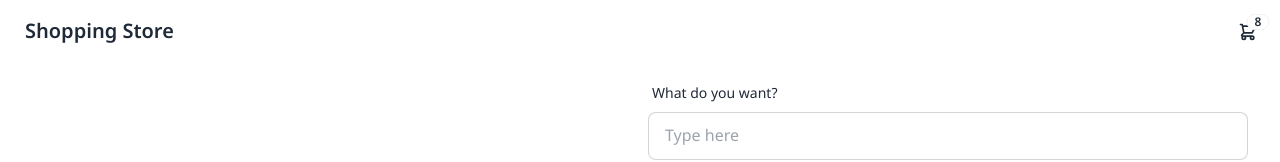
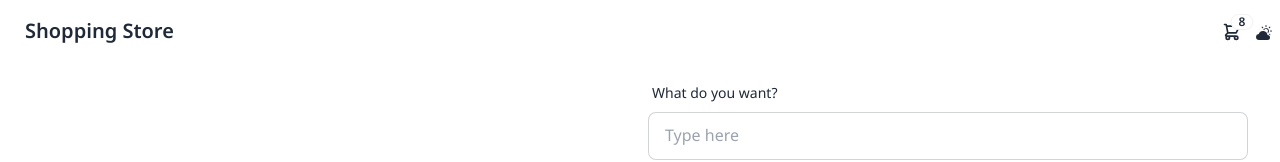
Before and after one commit to aomsk/shopping-store, a React (Vite) app: page / in a window 1280 px wide. Shown: the top 162 px of the page. Built offline with nearby package versions, Linux system fonts and the light colour scheme; no server answers.

Commit message:
feat: dark/light mode

```diff
--- a/src/App.tsx
+++ b/src/App.tsx
@@ -8,8 +8,12 @@ import Home from "./views/Home";
 import ProductDetail from "./views/ProductDetail";
 import Cart from "./views/Cart";
 
+// Context
+import { ThemeProvider } from "./context/ThemeContext";
+
 function App() {
   return (
+    <ThemeProvider>
       <>
         <Navbar />
         <Routes>
@@ -18,6 +22,7 @@ function App() {
           <Route path="/cart" element={<Cart />} />
         </Routes>
       </>
+    </ThemeProvider>
   );
 }
 
--- a/src/components/Navbar.tsx
+++ b/src/components/Navbar.tsx
@@ -1,6 +1,11 @@
 import { Link } from "react-router-dom";
+import { useContext } from "react";
+import { ThemeContext } from "../context/ThemeContext";
+import { BsCloudSunFill, BsCloudMoonFill } from "react-icons/bs";
 
 function Navbar() {
+  const { theme, toggleTheme } = useContext(ThemeContext);
+
   return (
     <div className="navbar bg-base-100">
       <div className="flex-1">
@@ -42,30 +47,9 @@ function Navbar() {
             </div>
           </div>
         </div>
-        {/* <div className="dropdown dropdown-end">
-          <label tabIndex={0} className="btn btn-ghost btn-circle avatar">
-            <div className="w-10 rounded-full">
-              <img src="/images/stock/photo-1534528741775-53994a69daeb.jpg" />
-            </div>
-          </label>
-          <ul
-            tabIndex={0}
-            className="menu menu-sm dropdown-content mt-3 z-[1] p-2 shadow bg-base-100 rounded-box w-52"
-          >
-            <li>
-              <a className="justify-between">
-                Profile
-                <span className="badge">New</span>
-              </a>
-            </li>
-            <li>
-              <a>Settings</a>
-            </li>
-            <li>
-              <a>Logout</a>
-            </li>
-          </ul>
-        </div> */}
+        <div onClick={toggleTheme}>
+          {theme === "light" ? <BsCloudSunFill /> : <BsCloudMoonFill />}
+        </div>
       </div>
     </div>
   );
--- /dev/null
+++ b/src/context/ThemeContext.tsx
@@ -0,0 +1,32 @@
+import { createContext, useState } from "react";
+
+interface IthemeContext {
+  theme: string;
+  toggleTheme?: () => void;
+}
+
+const defaultState = {
+  theme: "light",
+};
+
+type Props = {
+  children: JSX.Element | JSX.Element[];
+};
+
+export const ThemeContext = createContext<IthemeContext>(defaultState);
+
+export const ThemeProvider = ({ children }: Props) => {
+  const [theme, setTheme] = useState(defaultState.theme);
+
+  const toggleTheme = () => {
+    if (theme === "light") {
+      setTheme("dark");
+    }
+    if (theme === "dark") {
+      setTheme("light");
+    }
+    console.log(theme);
+  };
+
+  return <ThemeContext.Provider value={{ theme, toggleTheme }}>{children}</ThemeContext.Provider>;
+};
```
Also changed, not shown: 1 other file (tests, documents, lock files or other folders). Lines whose indentation alone changed are shown as unchanged.
